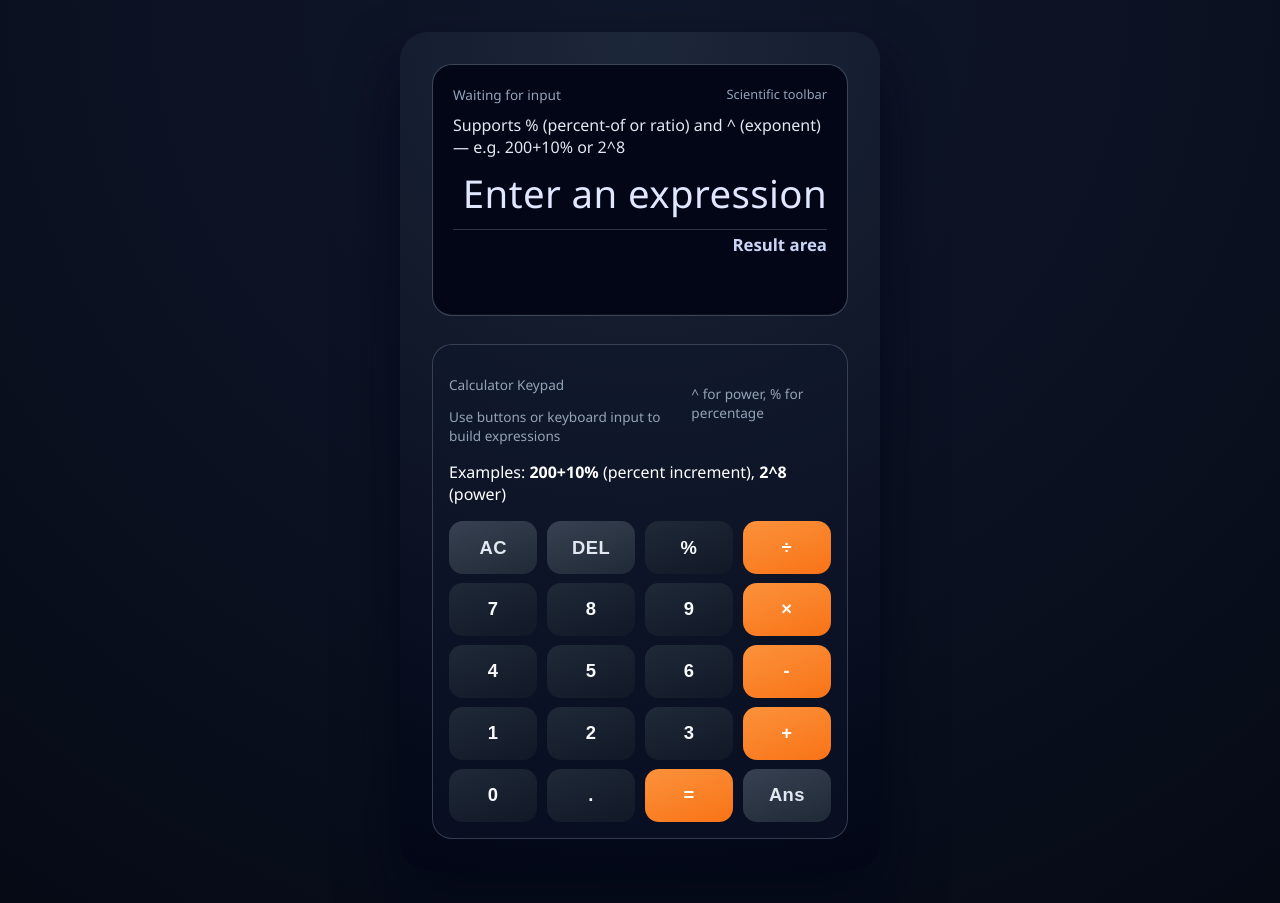
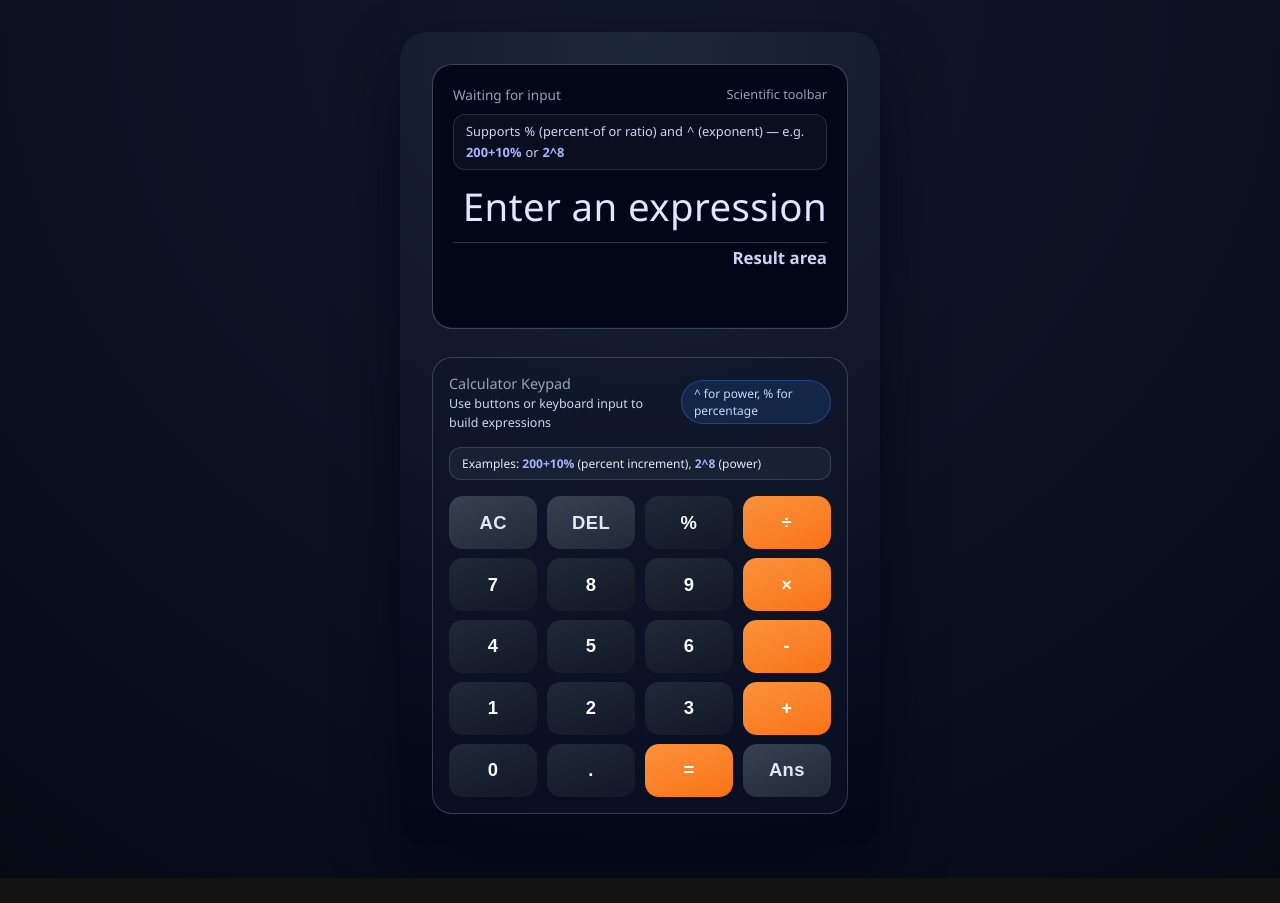
Before and after one commit to johnwick22012026-source/Calculator, a React (Vite) app: page / in a window 1280 px wide. After the commit the page ends 878 px from the top, so only its background shows below. Built offline with nearby package versions, Linux system fonts and the light colour scheme.

Commit message:
feat(CALC-33): Update calculator UI to surface percentage and power support — src/App.css

```diff
--- a/src/App.css
+++ b/src/App.css
@@ -57,6 +57,24 @@ body {
 
 .display-subtle {
   font-size: 0.8rem;
+}
+
+.display-operators-hint {
+  font-size: 0.8rem;
+  color: #cbd5f5;
+  background: rgba(148, 163, 184, 0.06);
+  border-radius: 12px;
+  padding: 0.55rem 0.75rem;
+  border: 1px solid rgba(148, 163, 184, 0.2);
+  line-height: 1.3;
+  display: flex;
+  flex-wrap: wrap;
+  gap: 0.25rem;
+}
+
+.display-helper-example {
+  color: #a5b4fc;
+  font-weight: 600;
 }
 
 .display-expression {
@@ -122,6 +140,39 @@ body {
   align-items: center;
   font-size: 0.85rem;
   color: #94a3b8;
+  gap: 0.5rem;
+}
+
+.keypad-header div p {
+  margin: 0;
+  font-size: 0.9rem;
+}
+
+.keypad-header div span {
+  font-size: 0.78rem;
+  color: #cbd5f5;
+}
+
+.keypad-operator-hint {
+  font-size: 0.75rem;
+  padding: 0.25rem 0.75rem;
+  border-radius: 999px;
+  background: rgba(59, 130, 246, 0.15);
+  color: #bfdbfe;
+  border: 1px solid rgba(59, 130, 246, 0.35);
+}
+
+.keypad-helper-text {
+  font-size: 0.75rem;
+  color: #e2e8f0;
+  background: rgba(148, 163, 184, 0.08);
+  border-radius: 12px;
+  padding: 0.45rem 0.75rem;
+  border: 1px solid rgba(148, 163, 184, 0.25);
+}
+
+.keypad-helper-text strong {
+  color: #a5b4fc;
 }
 
 .keypad-grid {
@@ -174,4 +225,9 @@ body {
     font-size: 1rem;
     padding: 0.8rem 0;
   }
+
+  .display-operators-hint,
+  .keypad-helper-text {
+    font-size: 0.72rem;
+  }
 }
```
